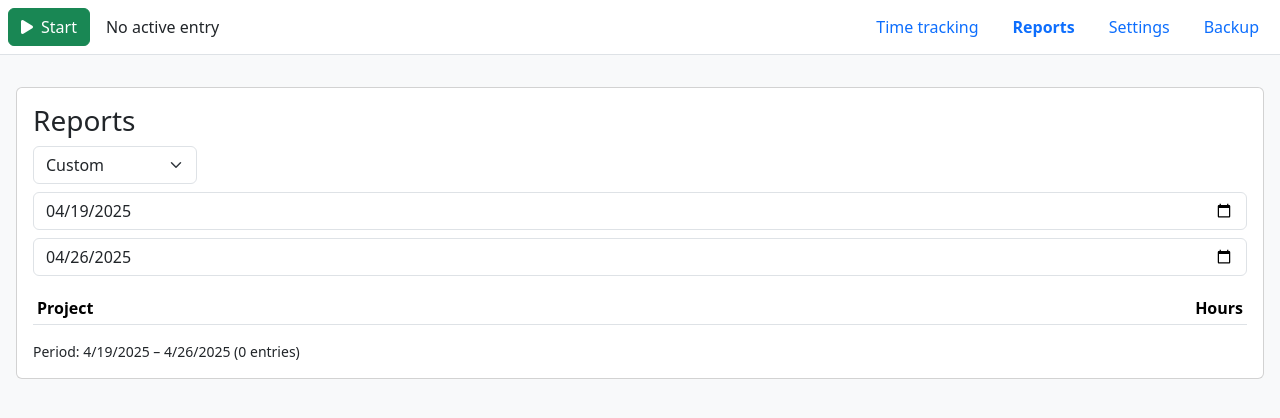
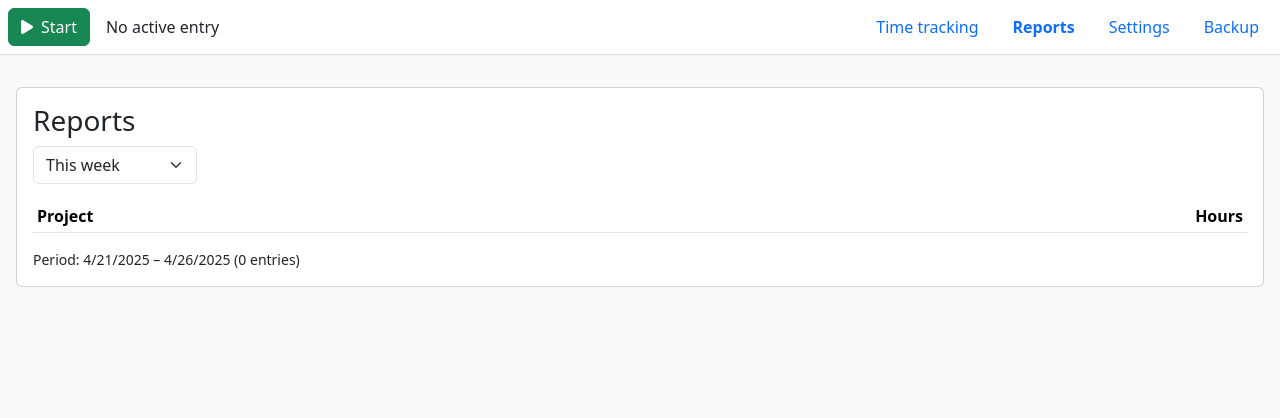
Before and after one commit to klntsky/timetracker.moe, a React (Vite) app: page / in a window 1280 px wide. Both pictures are taken after a click on the button "Reports". Shown: the top 418 px of the page. Built offline with nearby package versions, Linux system fonts and the light colour scheme.

Commit message:
make date ranges inclusive

```diff
--- a/src/components/ReportsTab.tsx
+++ b/src/components/ReportsTab.tsx
@@ -11,16 +11,28 @@ interface ReportsTabProps {
 }
 
 const ReportsTab: React.FC<ReportsTabProps> = ({ projects, entries, settings, timerElapsedMs }) => {
-  const [preset, setPreset] = useState<PresetRange>('CUSTOM');
+  const [preset, setPreset] = useState<PresetRange>('THIS_WEEK');
   const defaultFrom = new Date(Date.now() - 7 * 24 * 3600 * 1000).toISOString().substring(0, 10);
   const defaultTo = new Date().toISOString().substring(0, 10);
   const [from, setFrom] = useState(defaultFrom);
   const [to, setTo] = useState(defaultTo);
+
+  // Get date range based on preset
   const [startDate, endDate] = getRange(preset, settings, { from, to });
 
   const filtered = entries.filter((e) => {
     const entryDate = new Date(e.start);
-    return entryDate >= startDate && entryDate <= endDate;
+
+    // Make start date the beginning of the day (00:00:00)
+    const startDay = new Date(startDate);
+    startDay.setHours(0, 0, 0, 0);
+
+    // Make end date the end of the day (23:59:59.999)
+    const endDay = new Date(endDate);
+    endDay.setHours(23, 59, 59, 999);
+
+    // Compare entry timestamp with the day boundaries
+    return entryDate >= startDay && entryDate <= endDay;
   });
 
   const totals = useMemo(() => {
```
